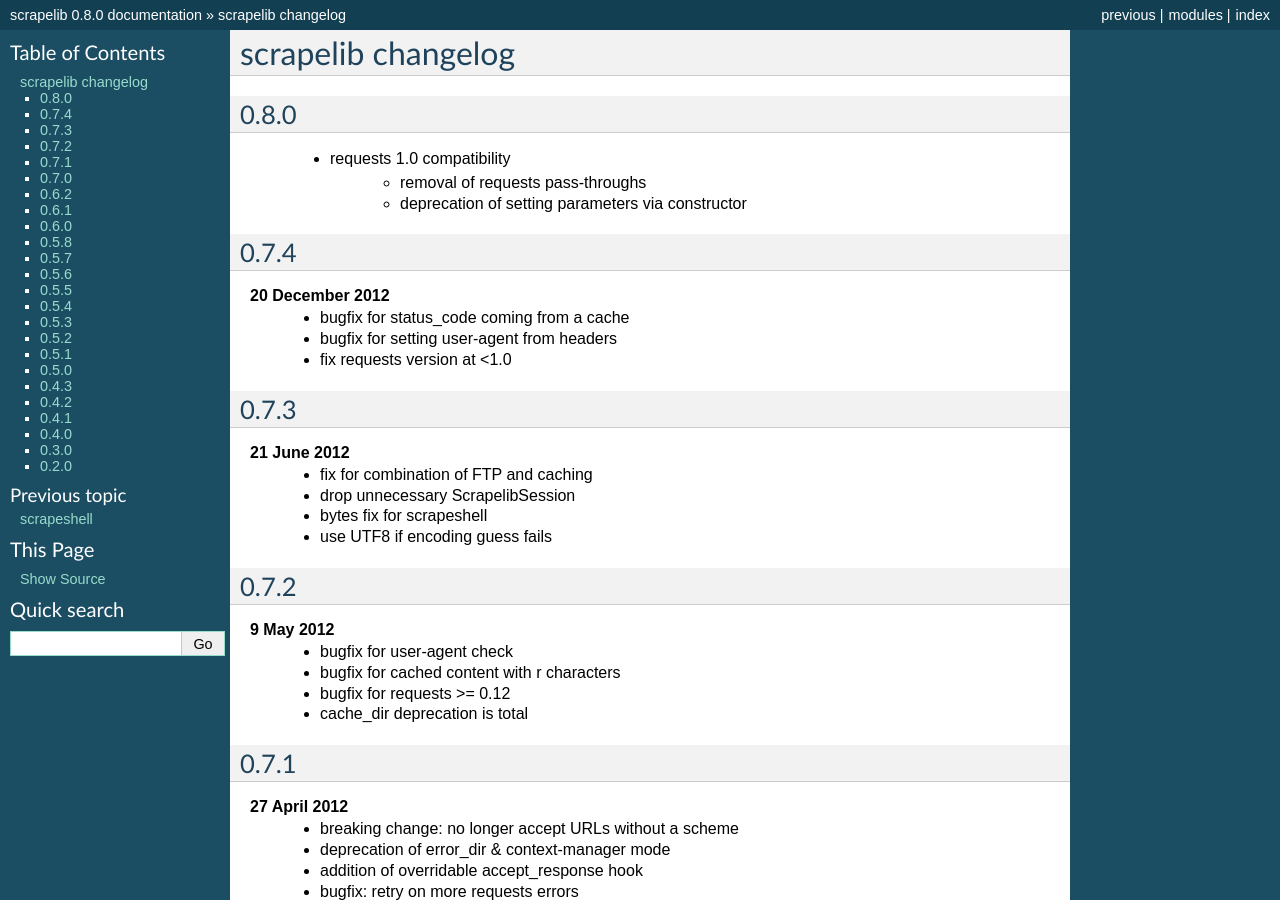
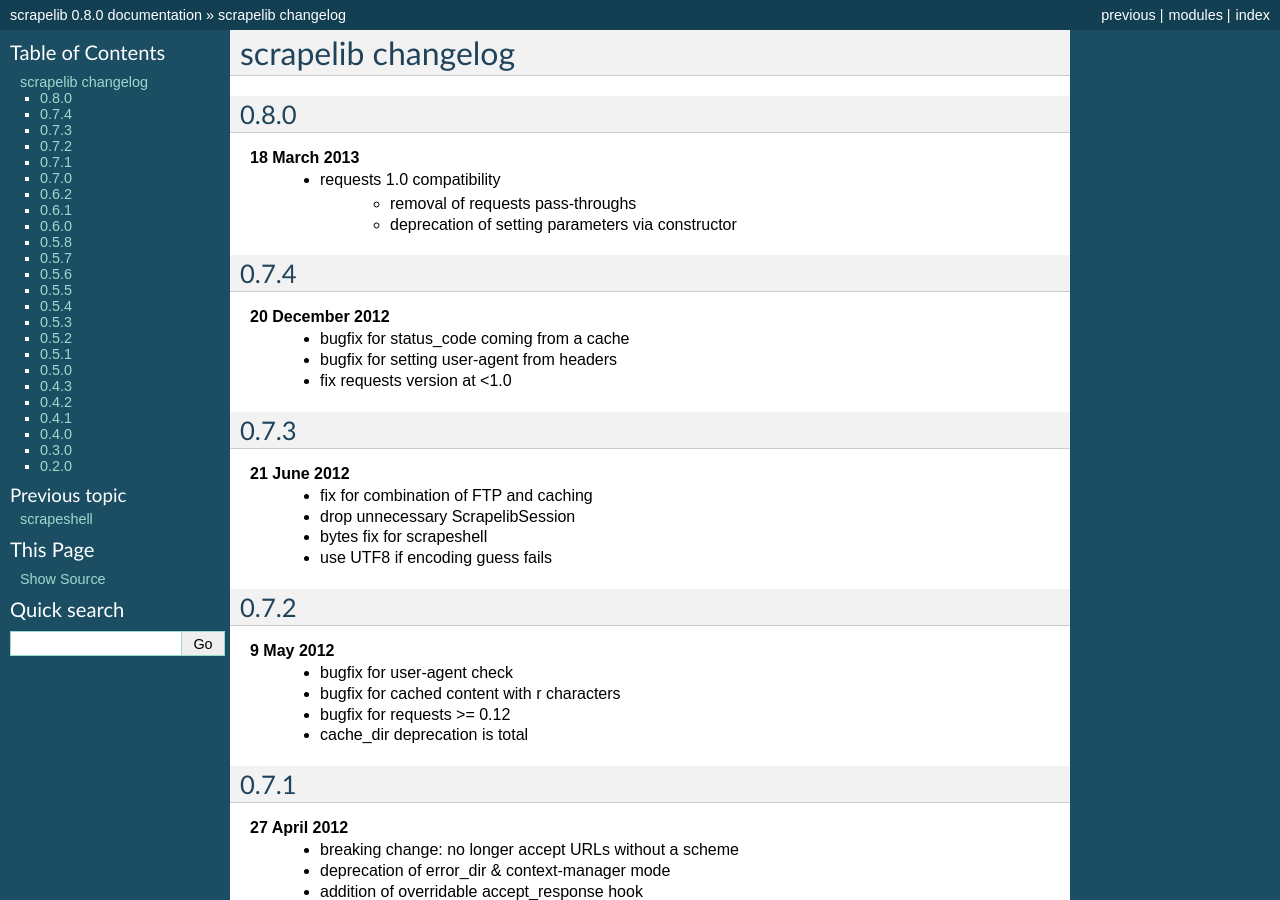
Before and after one commit to jamesturk/scrapelib, a Sphinx documentation site: the page built from docs/changelog.rst, in a window 1280 px wide and 900 px high. Built offline with Sphinx 7.4.7, drawn with Linux system fonts in a browser that asks for light colours.

Commit message:
tag the release date

```diff
--- a/docs/changelog.rst
+++ b/docs/changelog.rst
@@ -3,6 +3,7 @@ scrapelib changelog
 
 0.8.0
 -----
+**18 March 2013**
     * requests 1.0 compatibility
         * removal of requests pass-throughs
         * deprecation of setting parameters via constructor
```
